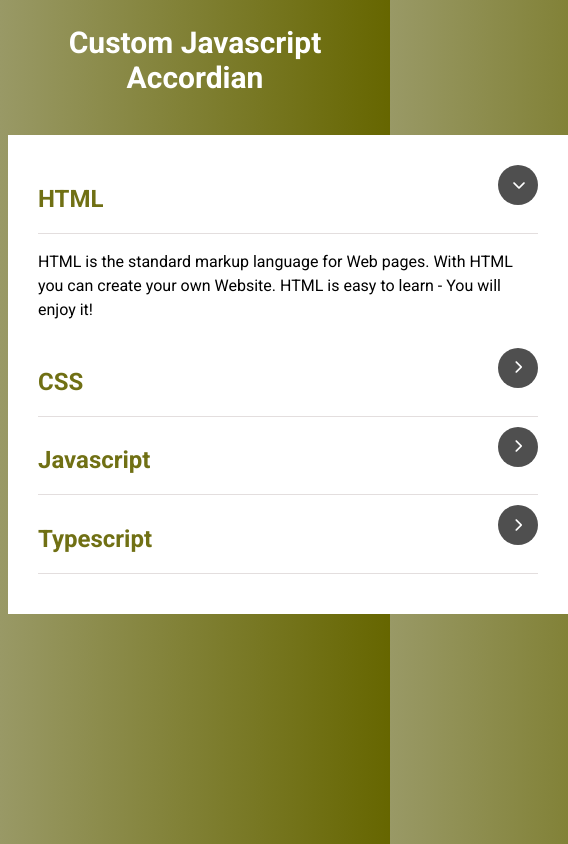
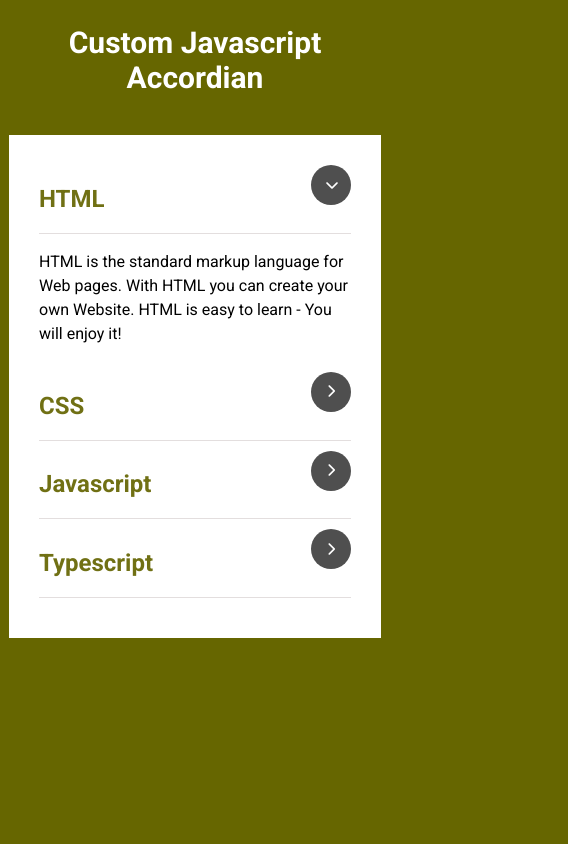
Before and after one commit to frontendwithkshitij/accordian, a plain HTML site: page accordian/index.html in a window 390 px wide. Both pictures are taken after a click on the element "HTML". Shown: the whole page, 568 px wide, since content can reach past the window. Drawn offline with Linux system fonts and the light colour scheme.

Commit message:
add responsive css

```diff
--- a/accordian/css/style.css
+++ b/accordian/css/style.css
@@ -1,9 +1,11 @@
 body {
-    background: #666600;
     background: -webkit-linear-gradient(to right, #999966, #666600);
     background: linear-gradient(to right, #999966, #666600);
     box-sizing: border-box;
     font-family: "Roboto", sans-serif;
+    margin: 0;
+    padding: 0;
+    overflow-x: hidden;
 }
 
 .accordian-heading {
@@ -20,23 +22,22 @@ body {
     flex-direction: column;
     align-items: center;
     background: white;
-    width: 500px;
+    width: 30%;
     padding: 30px;
 }
 
-.accordin {
+.accordion {
     display: flex;
     justify-content: space-between;
     width: 100%;
     border-bottom: 1px solid #e3dede;
-    ;
 }
 
-.accordin h2 {
+.accordion h2 {
     color: #707014;
 }
 
-.accordin button {
+.accordion button {
     border-radius: 100%;
     width: 40px;
     height: 40px;
@@ -69,3 +70,13 @@ body {
     display: flex;
     justify-content: space-around;
 }
+
+@media(max-width:768px) {
+    body {
+        background: #666600;
+    }
+
+    .container {
+        width: 80%;
+    }
+}
--- a/accordian/index.html
+++ b/accordian/index.html
@@ -14,43 +14,41 @@
 </head>
 <body>
 
-<div>
 <h2 class="accordian-heading">Custom Javascript Accordian </h2>
     <div class="container">
-        <div class="accordin">
+        <div class="accordion">
             <h2>HTML</h2>
-            <button class="accordin"><i class="fa-solid fa-chevron-right"></i></button>
+            <button class="accordion"><i class="fa-solid fa-chevron-right"></i></button>
         </div>
 
     <div class="panel">
     <p>HTML is the standard markup language for Web pages. With HTML you can create your own Website. HTML is easy to learn - You will enjoy it!</p>
     </div>
-    <div class="accordin">
+    <div class="accordion">
             <h2>CSS</h2>
-            <button class="accordin"><i class="fa-solid fa-chevron-right"></i></button>
+            <button class="accordion"><i class="fa-solid fa-chevron-right"></i></button>
     </div>
     <div class="panel">
     <p>CSS is the language we use to style an HTML document. CSS describes how HTML elements should be displayed. This tutorial will teach you CSS from basic to advanced.</p>
     </div>
 
-  <div class="accordin">
+  <div class="accordion">
             <h2>Javascript</h2>
-            <button class="accordin"><i class="fa-solid fa-chevron-right"></i></button>
+            <button class="accordion"><i class="fa-solid fa-chevron-right"></i></button>
     </div>
     <div class="panel">
     <p>JavaScript is the world's most popular programming language. JavaScript is the programming language of the Web. JavaScript is easy to learn. This tutorial will teach you JavaScript from basic to advanced.</p>
     </div>
 
-    <div class="accordin">
+    <div class="accordion">
             <h2>Typescript</h2>
-            <button class="accordin"><i class="fa-solid fa-chevron-right"></i></button>
+            <button class="accordion"><i class="fa-solid fa-chevron-right"></i></button>
     </div>
     <div class="panel">
     <p>TypeScript is JavaScript with syntax for types. TypeScript is a strongly typed programming language that builds on JavaScript, giving you better tooling at any scale. Property 'name' does not exist on type '{ firstName: string; lastName: string; role: string; }'.</p>
     </div>
 
     </div>
-    </div>
 
     <script src="./js/script.js"></script>
 </body>
--- a/accordian/js/script.js
+++ b/accordian/js/script.js
@@ -1,27 +1,49 @@
-document.addEventListener('DOMContentLoaded', () => {
-  var acc = document.getElementsByClassName("accordin");
-  let chevronIcon = document.querySelectorAll('.fa-chevron-right');
+// document.addEventListener('DOMContentLoaded', () => {
+//   var acc = document.querySelectorAll(".accordion");
+//   let chevronIcon = document.querySelectorAll('.fa-chevron-right');
 
-  for (let i = 0; i < acc.length; i++) {
-    acc[i].addEventListener("click", function() {
-      this.classList.toggle("active");
+//   for (let i = 0; i < acc.length; i++) {
+//     acc[i].addEventListener("click", function() {
+//       this.classList.toggle("active");
 
-      chevronIcon.forEach((element) => {
+//       chevronIcon.forEach((element) => {
+//         if (element.parentElement && element.parentElement.parentElement && element.parentElement.parentElement.classList.contains('active')) {
+//           element.style.transform = "rotate(90deg)";
+//         } else {
+//           element.style.transform = "rotate(0deg)";
+//         }
+//       });
+
+//       var panel = this.nextElementSibling;
+//       if (panel) {
+//         if (panel.style.maxHeight) {
+//           panel.style.maxHeight = null;
+//          }else {
+//           panel.style.maxHeight = panel.scrollHeight + "px";
+//         }
+//       }
+//     });
+//   }
+// });
+
+
+const  accordian = document.querySelectorAll(".accordion");
+let chevronIcon = document.querySelectorAll('.fa-chevron-right');
+accordian.forEach((element)=>{
+  element.addEventListener('click',function(){
+    this.classList.toggle('active')
+chevronIcon.forEach((element) => {
         if (element.parentElement && element.parentElement.parentElement && element.parentElement.parentElement.classList.contains('active')) {
           element.style.transform = "rotate(90deg)";
         } else {
           element.style.transform = "rotate(0deg)";
         }
       });
-
-      var panel = this.nextElementSibling;
-      if (panel) {
-        if (panel.style.maxHeight) {
-          panel.style.maxHeight = null;
-        } else {
-          panel.style.maxHeight = panel.scrollHeight + "px";
-        }
-      }
-    });
-  }
-});
+    let panel = this.nextElementSibling;
+    if(panel.style.maxHeight){
+      panel.style.maxHeight = null
+    }else{
+      panel.style.maxHeight = panel.scrollHeight  + "px"
+    }
+  })
+})
```
